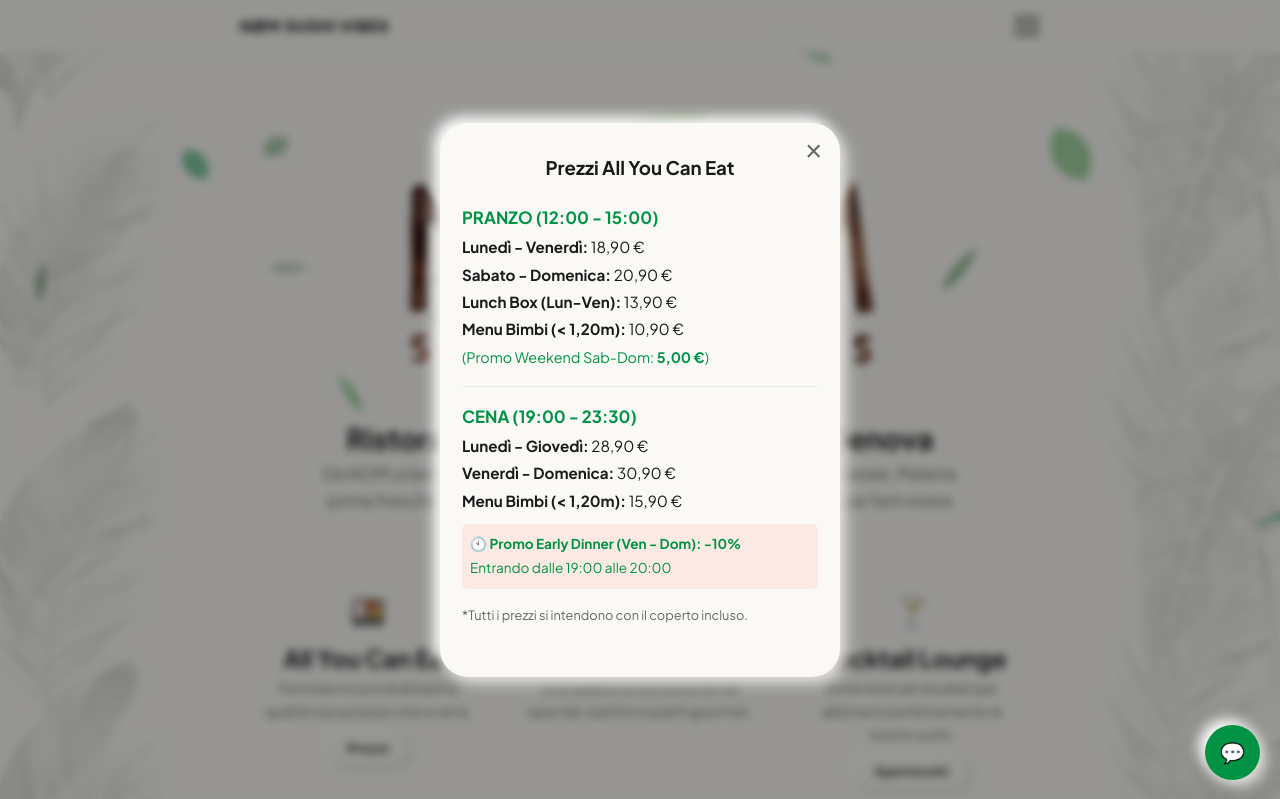
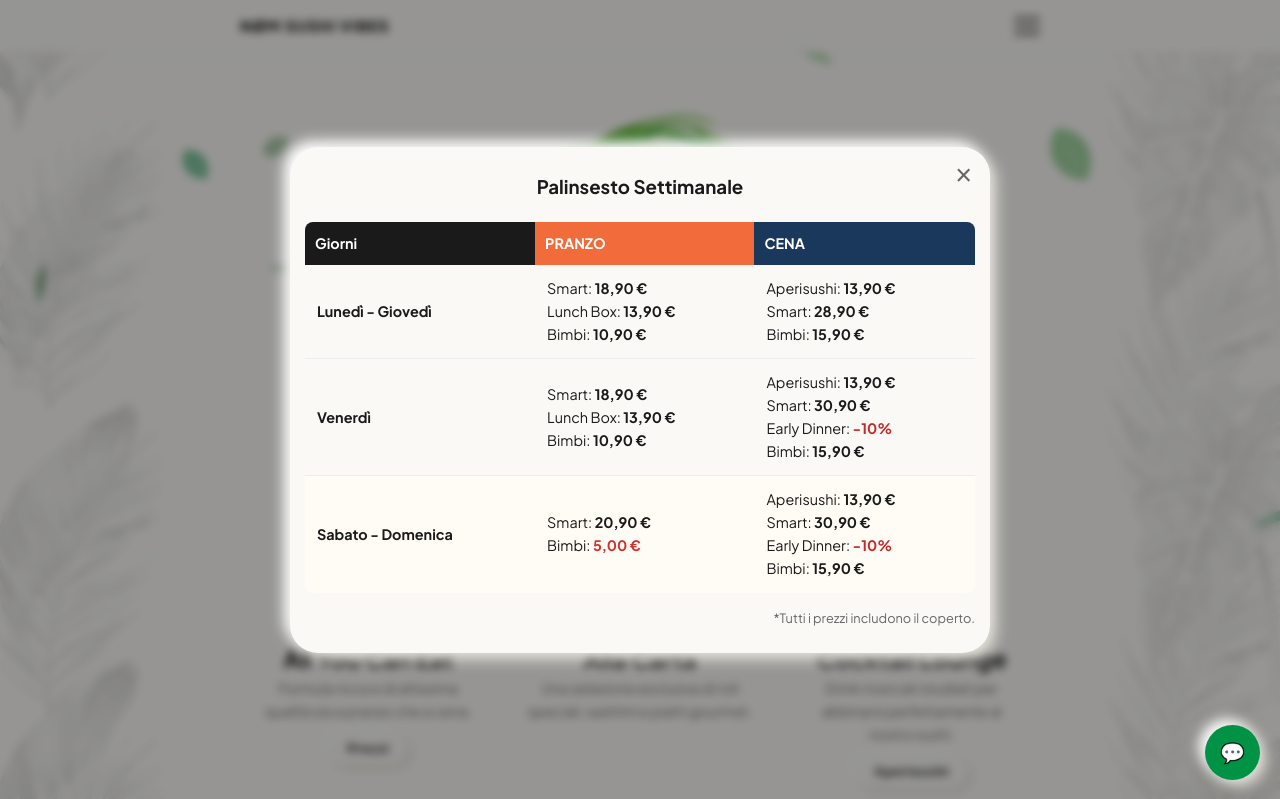
Before and after one commit to liangliu-66/nom-sushi-genova, a website: page index.html in a window 1280 px wide. Both pictures are taken after a click on the button "Prezzi". Shown: the top 799 px of the page. Drawn offline with Linux system fonts and the light colour scheme.

Commit message:
interfaccia home

```diff
--- a/index.html
+++ b/index.html
@@ -35,7 +35,7 @@
     <!-- CSS (con Anti-Cache) -->
     <link rel="stylesheet" href="style.css?v=2.4">
 
-    <!-- DATI STRUTTURATI SCHEMA.ORG (SEO LOCALE E GOOGLE MAPS) -->
+    <!-- DATI STRUTTURATI SCHEMA.ORG -->
     <script type="application/ld+json">
     {
       "@context": "https://schema.org",
@@ -59,27 +59,7 @@
         "@type": "GeoCoordinates",
         "latitude": 44.4074495,
         "longitude": 8.937213
-      },
-      "openingHoursSpecification": [
-        {
-          "@type": "OpeningHoursSpecification",
-          "dayOfWeek": ["Monday", "Tuesday", "Wednesday", "Thursday", "Friday", "Saturday", "Sunday"],
-          "opens": "12:00",
-          "closes": "15:00"
-        },
-        {
-          "@type": "OpeningHoursSpecification",
-          "dayOfWeek": ["Monday", "Tuesday", "Wednesday", "Thursday", "Friday", "Saturday", "Sunday"],
-          "opens": "19:00",
-          "closes": "23:30"
-        }
-      ],
-      "hasMenu": "https://nomsushi.it/#menu",
-      "acceptsReservations": "True",
-      "sameAs": [
-        "https://www.facebook.com/nomsushi",
-        "https://www.instagram.com/nom_sushi_genova/"
-      ]
+      }
     }
     </script>
 </head>
@@ -111,7 +91,7 @@
     </header>
 
     <main>
-        <!-- HERO SECTION (Con H1 principale e Immagine WebP) -->
+        <!-- HERO SECTION -->
         <section id="about" class="hero section">
             <div class="container hero-content">
                 <div class="logo-wrapper">
@@ -124,42 +104,48 @@
                     Da NOM uniamo la tradizione giapponese con influenze contemporanee. Materie prime freschissime, cura nei dettagli e un'atmosfera chic pensata per farti vivere serate indimenticabili nel cuore di Genova.
                 </p>
 
+                <!-- RIPRISTINATI I 3 RIQUADRI INIZIALI -->
                 <div class="features-grid">
-                    <!-- Card All You Can Eat -->
                     <article class="feature-card">
                         <div class="icon" aria-hidden="true">🍱</div>
                         <h2>All You Can Eat</h2>
                         <p>Formula ricca e di altissima qualità sia a pranzo che a cena.</p>
-                        <button class="btn btn-outline-sm" id="open-prices-modal" style="margin-top: 10px;">Prezzi</button>
+                        <!-- Questo bottoncino aprirà lo stesso popup dei prezzi -->
+                        <button class="btn btn-outline-sm" id="open-prices-modal" style="margin-top: 10px;" onclick="document.getElementById('prices-modal').classList.add('active')">Prezzi</button>
                     </article>
 
-                    <!-- Card Alla Carta -->
                     <article class="feature-card">
                         <div class="icon" aria-hidden="true">🍣</div>
                         <h2>Alla Carta</h2>
                         <p>Una selezione esclusiva di roll speciali, sashimi e piatti gourmet.</p>
                     </article>
 
-                    <!-- Card Cocktail Lounge -->
                     <article class="feature-card">
                         <div class="icon" aria-hidden="true">🍸</div>
                         <h2>Cocktail Lounge</h2>
                         <p>Drink ricercati studiati per abbinarsi perfettamente al nostro sushi.</p>
+                        <!-- Questo bottoncino aprirà il popup aperisushi -->
                         <button class="btn btn-outline-sm" id="open-aperi-modal" style="margin-top: 10px;">Aperisushi</button>
                     </article>
                 </div>
             </div>
         </section>
 
-        <!-- MENU DIGITALI -->
+        <!-- MENU DIGITALI E PREZZI -->
         <section id="menu" class="section">
             <div class="container">
                 <h2 class="section-title">I Nostri <span>Menu Digitali</span></h2>
                 <div class="buttons-stack">
-                    <a href="pdf/menu-sushi-pranzo-genova-nom.pdf" target="_blank" rel="noopener" class="btn btn-xl btn-menu">
+                    <!-- PREZZI: Tasto Nero che apre il pop-up modale -->
+                    <button class="btn btn-xl btn-primary" onclick="document.getElementById('prices-modal').classList.add('active')">
+                        PREZZI
+                    </button>
+                    <!-- MENU PRANZO: Tasto Verde -->
+                    <a href="pdf/menu-sushi-pranzo-genova-nom.pdf" target="_blank" rel="noopener" class="btn btn-xl btn-accent">
                         MENU PRANZO
                     </a>
-                    <a href="pdf/menu-sushi-cena-genova-nom.pdf" target="_blank" rel="noopener" class="btn btn-xl btn-menu btn-accent">
+                    <!-- MENU CENA: Tasto Verde -->
+                    <a href="pdf/menu-sushi-cena-genova-nom.pdf" target="_blank" rel="noopener" class="btn btn-xl btn-accent">
                         MENU CENA
                     </a>
                 </div>
@@ -171,6 +157,7 @@
             <div class="container">
                 <h2 class="section-title">Prenota il tuo <span>Tavolo</span></h2>
                 <div class="buttons-stack">
+                    <!-- RISERVA UN TAVOLO: Tasto Nero -->
                     <a href="https://www.nomsushi.shop/?action=reserve" target="_blank" rel="noopener" class="btn btn-xl btn-primary">
                         RISERVA UN TAVOLO
                     </a>
@@ -183,7 +170,8 @@
             <div class="container">
                 <h2 class="section-title">Asporto &amp; <span>Delivery</span></h2>
                 <div class="buttons-stack">
-                    <button class="btn btn-xl btn-outline" id="open-delivery-modal">
+                    <!-- ORDINA ONLINE: Tasto Verde -->
+                    <button class="btn btn-xl btn-accent" id="open-delivery-modal">
                         ORDINA ONLINE
                     </button>
                 </div>
@@ -215,33 +203,73 @@
     </main>
 
     <!-- POPUPS / MODALS -->
+
+    <!-- POPUP PREZZI (Con tabella calendario) -->
     <div class="modal" id="prices-modal" aria-hidden="true">
-        <div class="modal-content">
-            <button class="close-modal" id="close-prices-modal" aria-label="Chiudi">&times;</button>
-            <h3>Prezzi <span>All You Can Eat</span></h3>
-            <div class="modal-info-list" style="text-align: left; margin: 20px 0; font-size: 0.95rem; line-height: 1.8;">
-                <p style="font-weight: bold; color: var(--accent-color); font-size: 1.05rem;">PRANZO (12:00 - 15:00)</p>
-                <p><strong>Lunedì - Venerdì:</strong> 18,90 €</p>
-                <p><strong>Sabato - Domenica:</strong> 20,90 €</p>
-                <p><strong>Lunch Box (Lun-Ven):</strong> 13,90 €</p>
-                <p><strong>Menu Bimbi (< 1,20m):</strong> 10,90 € <br><span style="color: var(--accent-color); font-size: 0.9rem;">(Promo Weekend Sab-Dom: <strong>5,00 €</strong>)</span></p>
+        <!-- Modificato il max-width per contenere bene la tabella -->
+        <div class="modal-content" style="max-width: 700px; width: 95%; padding: 25px 15px;">
+            <!-- Assicuriamoci che la X chiuda il popup anche se cliccato dal nuovo tasto -->
+            <button class="close-modal" id="close-prices-modal" aria-label="Chiudi" onclick="document.getElementById('prices-modal').classList.remove('active')">&times;</button>
+            <h3 style="margin-bottom: 20px;">Palinsesto <span>Settimanale</span></h3>
 
-                <hr style="border: none; border-top: 1px solid var(--border-color); margin: 15px 0;">
-
-                <p style="font-weight: bold; color: var(--accent-color); font-size: 1.05rem;">CENA (19:00 - 23:30)</p>
-                <p><strong>Lunedì - Giovedì:</strong> 28,90 €</p>
-                <p><strong>Venerdì - Domenica:</strong> 30,90 €</p>
-                <p><strong>Menu Bimbi (< 1,20m):</strong> 15,90 €</p>
-
-                <div style="background: rgba(255, 99, 71, 0.1); padding: 8px; border-radius: 6px; margin-top: 10px;">
-                    <p style="font-size: 0.85rem; color: var(--accent-color); margin: 0;"><strong>🕙 Promo Early Dinner (Ven - Dom): -10%</strong><br>Entrando dalle 19:00 alle 20:00</p>
-                </div>
-
-                <p style="font-size: 0.8rem; color: var(--text-muted); margin-top: 15px;">*Tutti i prezzi si intendono con il coperto incluso.</p>
+            <div style="overflow-x: auto; width: 100%; border-radius: 8px;">
+                <table style="width: 100%; min-width: 500px; border-collapse: collapse; text-align: left; font-size: 0.9rem;">
+                    <thead>
+                        <tr>
+                            <th style="padding: 10px; background: #1a1a1a; color: #fff;">Giorni</th>
+                            <th style="padding: 10px; background: #f26b3a; color: #fff;">PRANZO</th>
+                            <th style="padding: 10px; background: #19385c; color: #fff;">CENA</th>
+                        </tr>
+                    </thead>
+                    <tbody>
+                        <tr style="border-bottom: 1px solid #eee;">
+                            <td style="padding: 12px; font-weight: 700;">Lunedì - Giovedì</td>
+                            <td style="padding: 12px; line-height: 1.6;">
+                                Smart: <strong>18,90 €</strong><br>
+                                Lunch Box: <strong>13,90 €</strong><br>
+                                Bimbi: <strong>10,90 €</strong>
+                            </td>
+                            <td style="padding: 12px; line-height: 1.6;">
+                                Aperisushi: <strong>13,90 €</strong><br>
+                                Smart: <strong>28,90 €</strong><br>
+                                Bimbi: <strong>15,90 €</strong>
+                            </td>
+                        </tr>
+                        <tr style="border-bottom: 1px solid #eee;">
+                            <td style="padding: 12px; font-weight: 700;">Venerdì</td>
+                            <td style="padding: 12px; line-height: 1.6;">
+                                Smart: <strong>18,90 €</strong><br>
+                                Lunch Box: <strong>13,90 €</strong><br>
+                                Bimbi: <strong>10,90 €</strong>
+                            </td>
+                            <td style="padding: 12px; line-height: 1.6;">
+                                Aperisushi: <strong>13,90 €</strong><br>
+                                Smart: <strong>30,90 €</strong><br>
+                                Early Dinner: <strong style="color: #c62828;">-10%</strong><br>
+                                Bimbi: <strong>15,90 €</strong>
+                            </td>
+                        </tr>
+                        <tr style="background: #fffcf5;">
+                            <td style="padding: 12px; font-weight: 700;">Sabato - Domenica</td>
+                            <td style="padding: 12px; line-height: 1.6;">
+                                Smart: <strong>20,90 €</strong><br>
+                                Bimbi: <strong style="color: #d32f2f;">5,00 €</strong>
+                            </td>
+                            <td style="padding: 12px; line-height: 1.6;">
+                                Aperisushi: <strong>13,90 €</strong><br>
+                                Smart: <strong>30,90 €</strong><br>
+                                Early Dinner: <strong style="color: #c62828;">-10%</strong><br>
+                                Bimbi: <strong>15,90 €</strong>
+                            </td>
+                        </tr>
+                    </tbody>
+                </table>
             </div>
+            <p style="text-align: right; font-size: 0.8rem; color: var(--text-muted); margin-top: 15px;">*Tutti i prezzi includono il coperto.</p>
         </div>
     </div>
 
+    <!-- POPUP APERISUSHI -->
     <div class="modal" id="aperi-modal" aria-hidden="true">
         <div class="modal-content">
             <button class="close-modal" id="close-aperi-modal" aria-label="Chiudi">&times;</button>
@@ -258,6 +286,7 @@
         </div>
     </div>
 
+    <!-- POPUP DELIVERY -->
     <div class="modal" id="delivery-modal" aria-hidden="true">
         <div class="modal-content">
             <button class="close-modal" id="close-delivery-modal" aria-label="Chiudi">&times;</button>
@@ -271,6 +300,7 @@
         </div>
     </div>
 
+    <!-- POPUP MAPPA -->
     <div class="modal" id="map-modal" aria-hidden="true">
         <div class="modal-content" style="max-width: 600px; padding: 25px 15px 15px 15px;">
             <button class="close-modal" id="close-map-modal" aria-label="Chiudi">&times;</button>
--- a/style.css
+++ b/style.css
@@ -605,7 +605,7 @@ body::after {
     display: flex;
     padding: 12px;
     background: var(--bg-color);
-    border-top: 1px solid var(--border-color);
+    border-top: 2px solid #a0a0a0;
     gap: 8px;
 }
 
```
